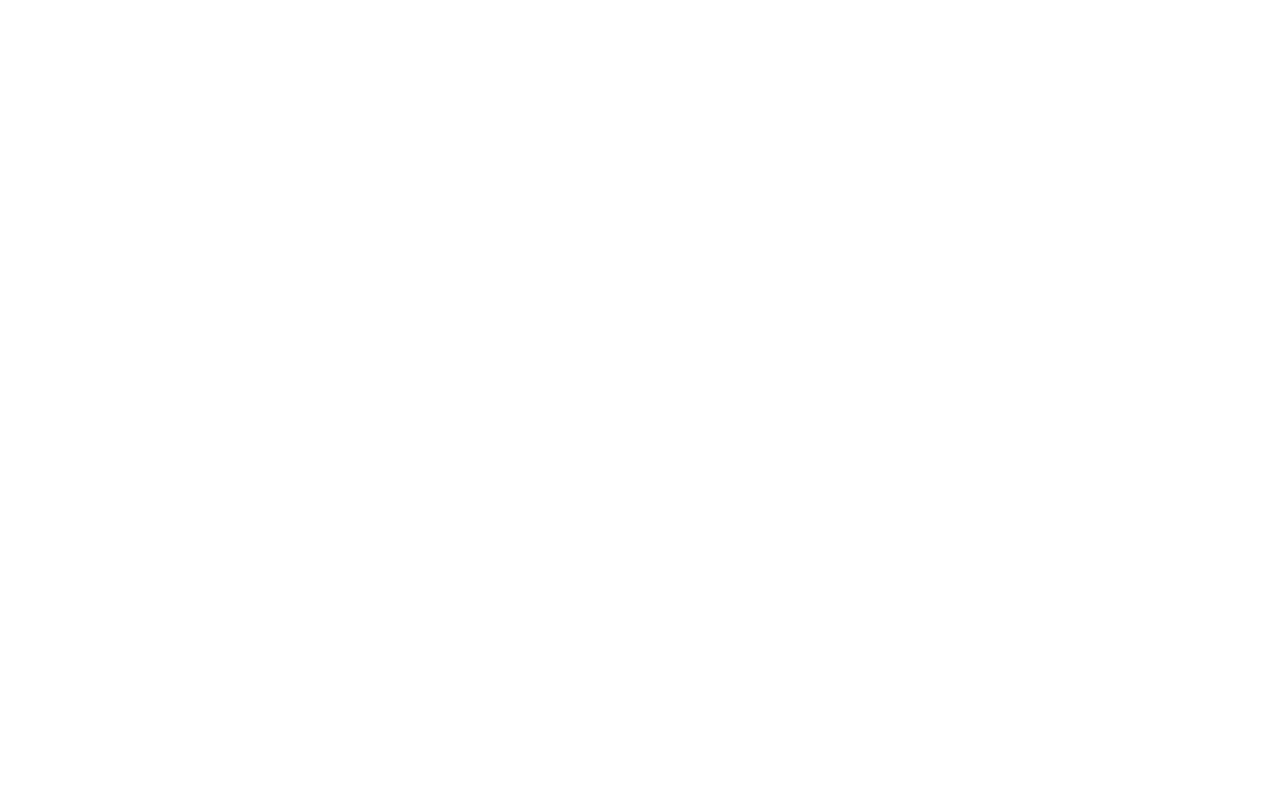
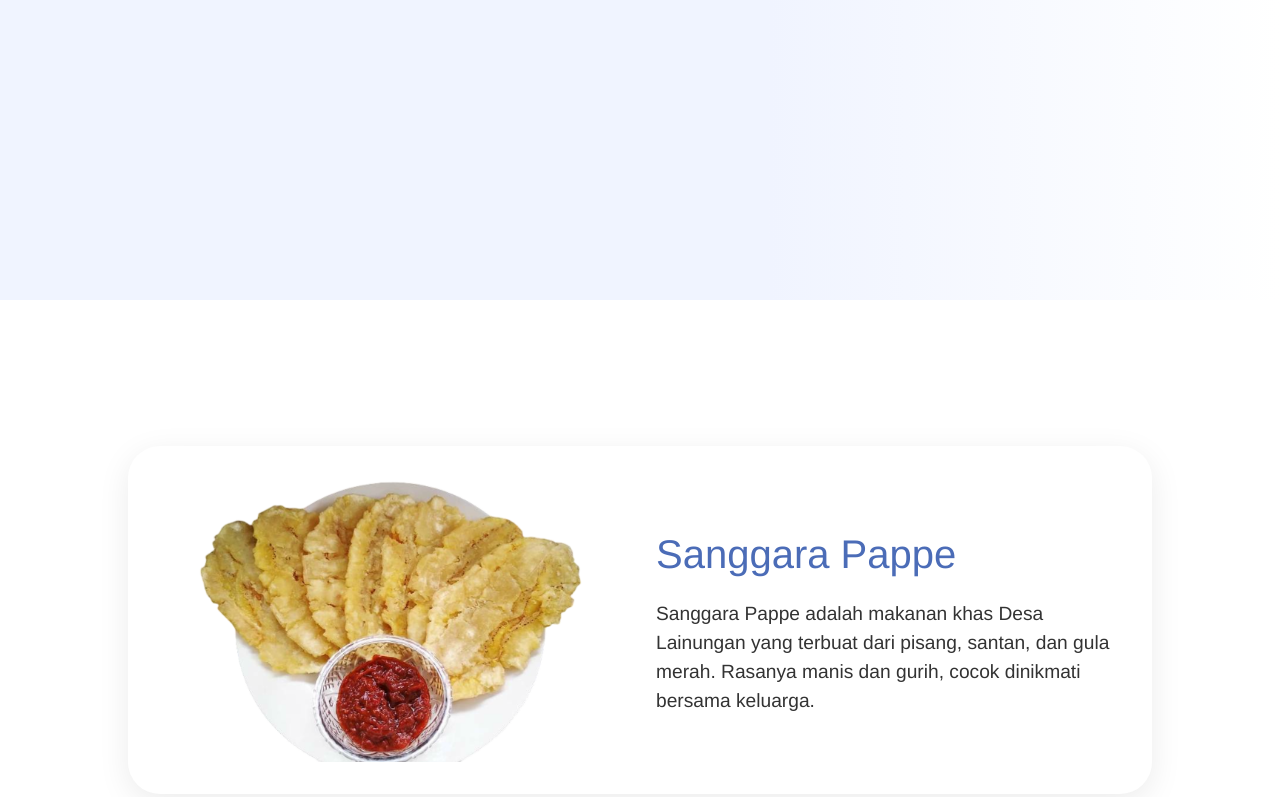
Before and after one commit to ripet00/wisata_lainungan, a Next.js app: page /kuliner in a window 1280 px wide. Before the commit this address had no page. Shown: the part 500-1297 px from the top of the page. Before the commit the page ends 800 px from the top, so only its background shows below. Built offline with nearby package versions, Linux system fonts and the light colour scheme.

Commit message:
feat : add new page, kuliner page

```diff
--- /dev/null
+++ b/src/app/kuliner/kuliner.module.css
@@ -0,0 +1,86 @@
+/* Section 1: Fullscreen Title Center */
+.heroFull {
+  width: 100vw;
+  height: 100vh;
+  display: flex;
+  align-items: center;
+  justify-content: center;
+  background: linear-gradient(90deg, #f0f4ff 60%, #fff 100%);
+}
+
+.centerTitle {
+  font-size: 4rem;
+  font-weight: bold;
+  text-align: center;
+  color: #333;
+  letter-spacing: 2px;
+}
+
+.centerTitle span {
+  color: #4b6cb7;
+}
+
+/* Section 2: Slide Content */
+.slideSection {
+  width: 100vw;
+  min-height: 80vh;
+  display: flex;
+  align-items: center;
+  justify-content: center;
+  overflow: hidden;
+  position: relative;
+}
+
+.slideContent {
+  width: 80vw;
+  max-width: 1200px;
+  display: flex;
+  align-items: center;
+  background: #fff;
+  border-radius: 2rem;
+  box-shadow: 0 8px 32px rgba(0,0,0,0.08);
+  padding: 2rem;
+  /* Animation for slide effect */
+  transform: translateX(0);
+  transition: transform 1s cubic-bezier(.77,0,.18,1);
+}
+
+.slideSection.inView .slideContent {
+  transform: translateX(0); /* Slide in when in view */
+}
+
+.slideImage {
+  flex: 1;
+  display: flex;
+  align-items: center;
+  justify-content: center;
+}
+
+.slideText {
+  flex: 1;
+  padding-left: 2rem;
+}
+
+.slideTitle {
+  font-size: 2.5rem;
+  color: #4b6cb7;
+  margin-bottom: 1rem;
+}
+
+.slideDesc {
+  font-size: 1.2rem;
+  color: #333;
+}
+
+/* Responsive */
+@media (max-width: 900px) {
+  .slideContent {
+    flex-direction: column;
+    width: 95vw;
+    padding: 1rem;
+  }
+  .slideText {
+    padding-left: 0;
+    margin-top: 2rem;
+  }
+}
--- /dev/null
+++ b/src/app/kuliner/page.js
@@ -0,0 +1,87 @@
+'use client'
+import styles from './kuliner.module.css'
+import Image from 'next/image'
+import Navbar from '@/components/navbar/Navbar'
+import { useRef, useEffect, useState } from 'react';
+
+export default function KulinerPage() {
+  const slideRef = useRef(null);
+  const [inView, setInView] = useState(false);
+
+  useEffect(() => {
+    const observer = new window.IntersectionObserver(
+      ([entry]) => setInView(entry.isIntersecting),
+      { threshold: 0.3 }
+    );
+    if (slideRef.current) observer.observe(slideRef.current);
+    return () => observer.disconnect();
+  }, []);
+
+  return (
+    <>
+      <Navbar />
+      <main className={styles.container}>
+        {/* HERO SECTION */}
+        <section className={styles.heroFull}>
+          <h1 className={styles.centerTitle}>
+            Kuliner <span>Desa Lainungan</span>
+          </h1>
+        </section>
+
+        {/* SECTION 2: Image Left, Text Right, Slide Effect */}
+        <section
+          ref={slideRef}
+          className={`${styles.slideSection} ${inView ? 'inView' : ''}`}
+        >
+          <div className={styles.slideContent}>
+            <div className={styles.slideImage}>
+              <Image
+                src="/images/sanggara_pappe.png"
+                alt="Makanan khas"
+                width={400}
+                height={400}
+                style={{ objectFit: "contain" }}
+                className={styles.roundedImage}
+                priority
+              />
+            </div>
+            <div className={styles.slideText}>
+              <h2 className={styles.slideTitle}>Sanggara Pappe</h2>
+              <p className={styles.slideDesc}>
+                Sanggara Pappe adalah makanan khas Desa Lainungan yang terbuat dari pisang, santan, dan gula merah. Rasanya manis dan gurih, cocok dinikmati bersama keluarga.
+              </p>
+            </div>
+          </div>
+
+        </section>
+        <section
+          ref={slideRef}
+          className={`${styles.slideSection} ${inView ? 'inView' : ''}`}
+        >
+          <div className={styles.slideContent}>
+            <div className={styles.slideImage}>
+              <Image
+                src="/images/katirisala.png"
+                alt="Makanan khas"
+                width={400}
+                height={400}
+                style={{ objectFit: "contain" }}
+                className={styles.roundedImage}
+                priority
+              />
+            </div>
+            <div className={styles.slideText}>
+              <h2 className={styles.slideTitle}>Katirisala</h2>
+              <p className={styles.slideDesc}>
+                Katirisala adalah kue tradisional khas Bugis, Sulawesi Selatan. Kue ini terbuat dari beras ketan dan gula merah, dengan tekstur berlapis dan rasa manis legit. Katirisala sering disajikan dalam acara-acara adat dan perayaan penting masyarakat Bugis
+              </p>
+            </div>
+          </div>
+
+        </section>
+
+
+      </main>
+    </>
+  )
+}
```
